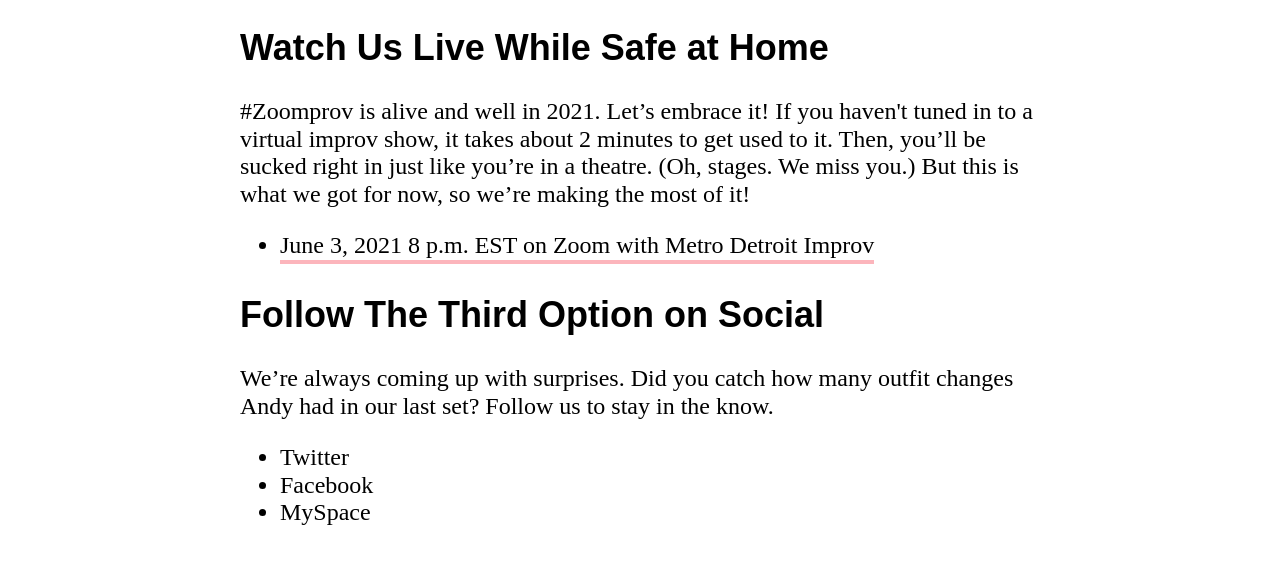
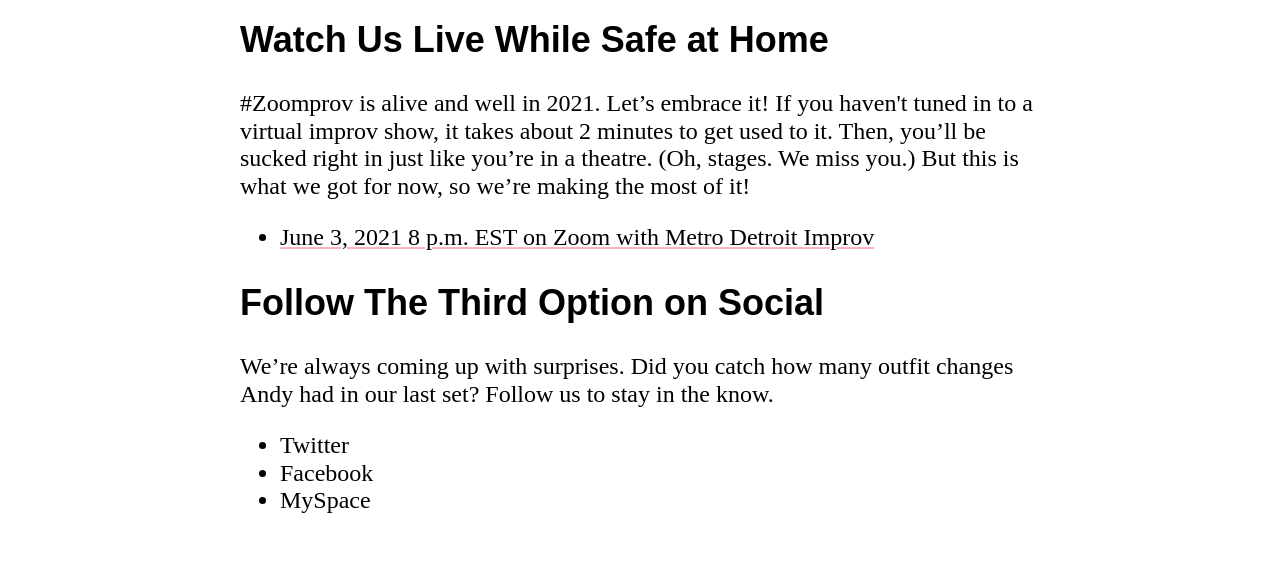
Before and after one commit to the-third-option/thethirdoption.github.io, a plain HTML site: page index.html in a window 1280 px wide. Shown: the part 1437-1998 px from the top of the page. Drawn offline with Linux system fonts and the light colour scheme.

Commit message:
Fix display issues

```diff
--- a/css/style.css
+++ b/css/style.css
@@ -3,6 +3,7 @@
 
 body {
   font-size:  24px;
+  margin: 0;
 }
 
 h1,
@@ -21,14 +22,12 @@ h1 {
 
 a {
   color:  #000000;
-  text-decoration: none;
-  display: inline-block;
-  border-bottom: 4px solid #fcb5bc;
+  text-decoration-color: #fcb5bc;
 }
 
 a:hover,
 a:focus {
-  border-color: #ffffff;
+  text-decoration: none;
 }
 
 header {
```
